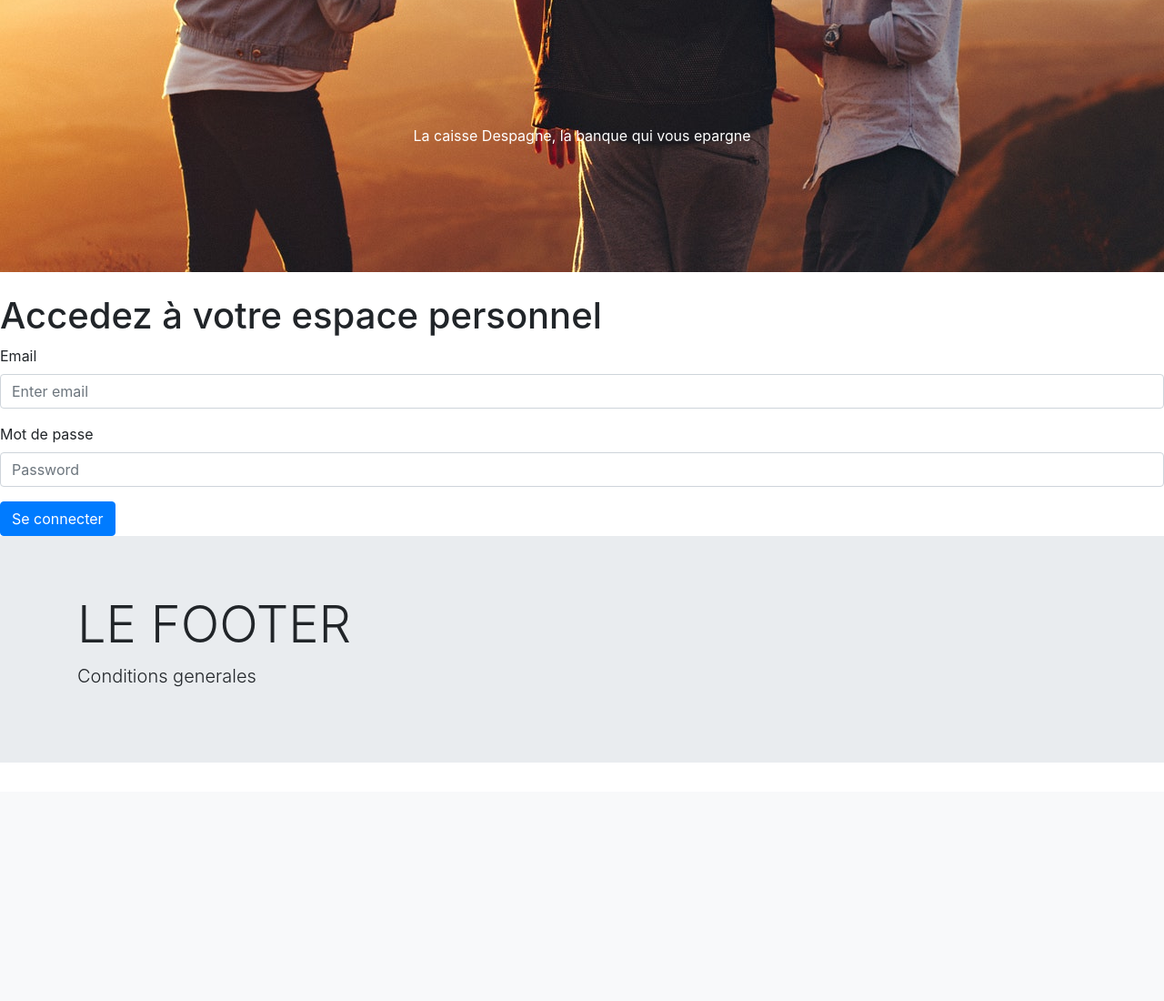
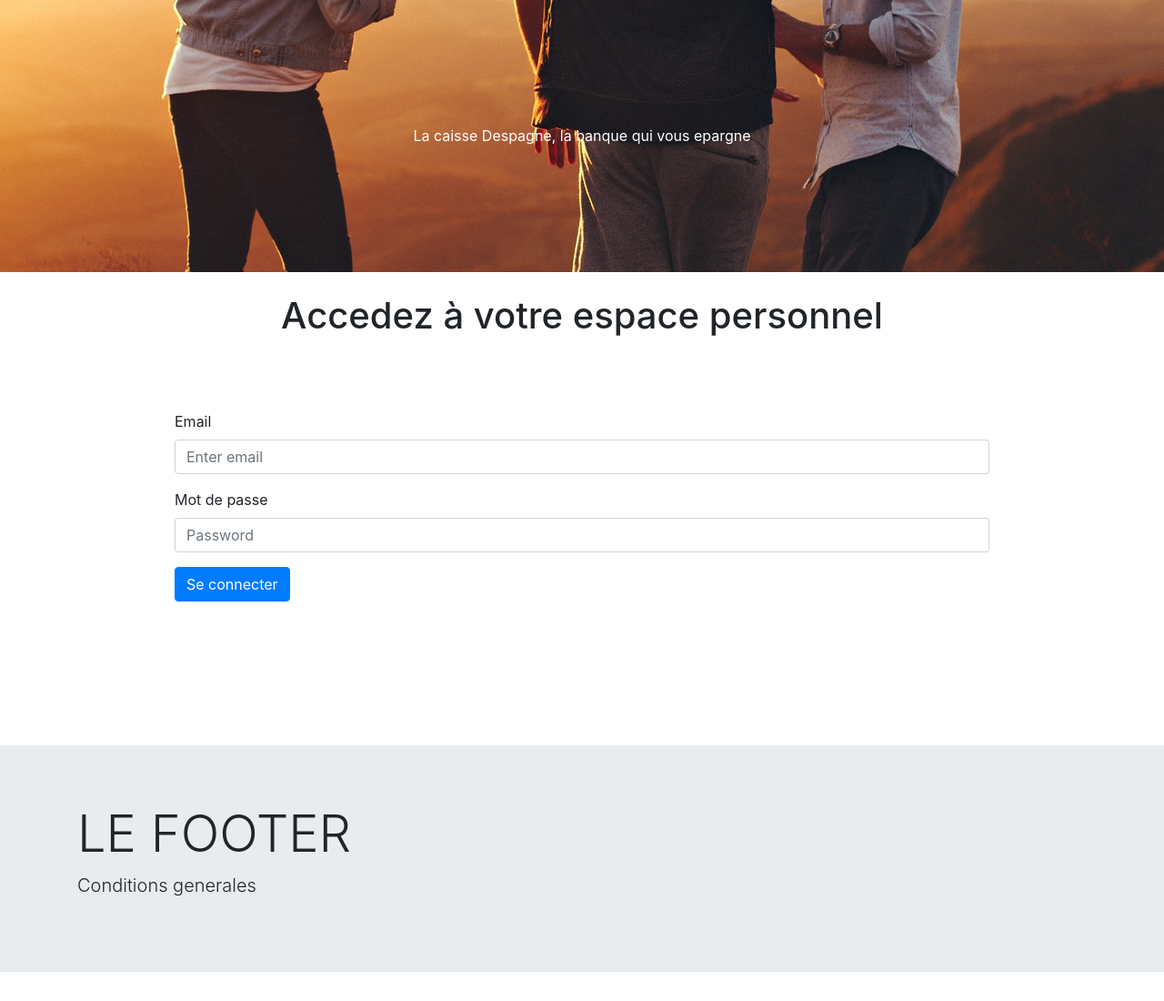
Before and after one commit to KevLgl/LaCaisseDespagne, a PHP site: page /login.php in a window 1280 px wide. Shown: the part 102-1202 px from the top of the page at 91% size. Before the commit the page ends 940 px from the top, so only its background shows below. Run offline with PHP 8.4, Linux system fonts and the light colour scheme.

Commit message:
add style on form.php

```diff
--- a/css/login.css
+++ b/css/login.css
@@ -1,15 +1,13 @@
-<div class="form-container">
-    <form action="" method="post">
-        <div class="form-group">
-            <label for="InputEmail1">Email</label>
-            <input name="email" type="email" class="form-control" id="exampleInputEmail1" aria-describedby="emailHelp" placeholder="Enter email">
-        </div>
-        <div class="form-group">
-            <label for="InputPassword1">Mot de passe</label>
-            <input name="password" type="password" class="form-control" id="exampleInputPassword1" placeholder="Password">
-        </div>
-        <div>
-            <input class="btn btn-primary" type="submit" name="login" value="Se connecter">
-        </div>
-    </form>
-</div>
+
+
+.form-container{
+    display: flex;
+    align-items: center;
+    justify-content: center;
+    width: auto;
+    height: 50vh;
+}
+#form{
+    width: 70%;
+    height: 40vh;
+}
--- a/login.php
+++ b/login.php
@@ -1,6 +1,6 @@
+<link rel="stylesheet" href="css/login.css">
 <?php include 'template/nav.php';
-        include 'template/header.php'; ?>
-
+      include 'template/header.php'; ?>
 <?php
 //if a login form is submited
 if(!empty($_POST) && isset($_POST["login"])) {
@@ -38,12 +38,12 @@ if(!empty($_POST) && isset($_POST["login"])) {
 //VERIFIER SI EMAIL/PASSEWORD EST VIDE(VOIR FILTRE NETOYAGE PHP)
 ?>
 
-<h1>Accedez à votre espace personnel </h1>
+<h1 class="text-center mb-5">Accedez à votre espace personnel </h1>
 
 
 
 <div class="form-container">
-    <form action="" method="post">
+    <form id="form" action="" method="post">
         <div class="form-group">
             <label for="InputEmail1">Email</label>
             <input name="email" type="email" class="form-control" id="exampleInputEmail1" aria-describedby="emailHelp" placeholder="Enter email">
--- a/template/nav.php
+++ b/template/nav.php
@@ -1,3 +1,4 @@
+
 <!doctype html>
 <html lang="fr">
   <head>
```
